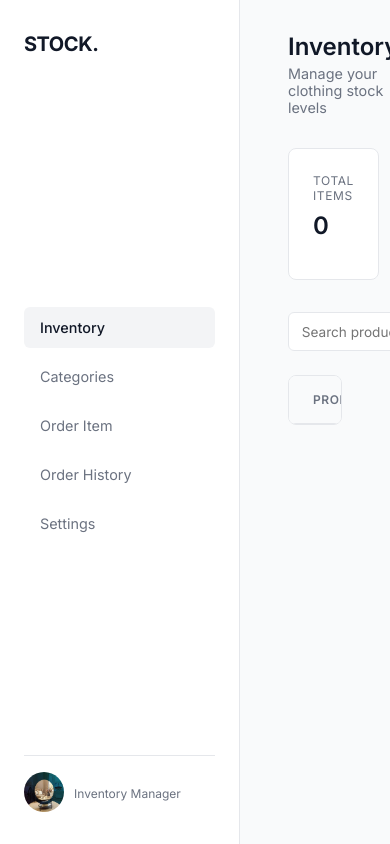
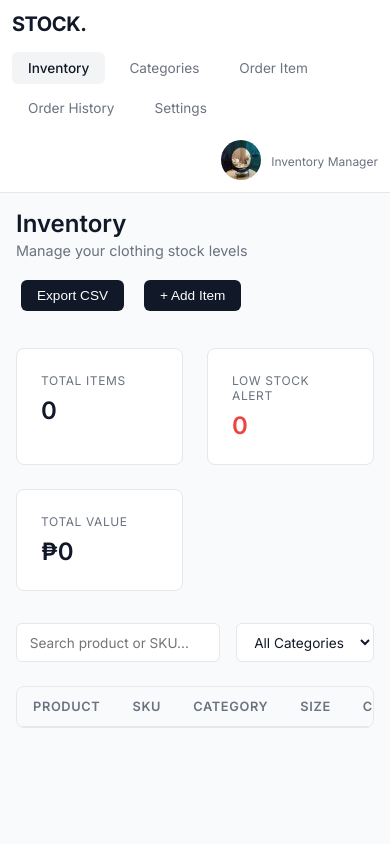
Before and after one commit to NxG101/local-inventory-system, a website with bundled scripts: page inventory.html in a window 390 px wide. Built offline with nearby package versions, Linux system fonts and the light colour scheme; no server answers.

Commit message:
Update style.css

```diff
--- a/style.css
+++ b/style.css
@@ -690,19 +690,105 @@ background-color:#c82333;
   color: white;
 }
 
-.order-card{
-background:white;
-padding:30px 40px;   /* ← THIS CREATES LEFT/RIGHT GAP */
-border-radius:10px;
-box-shadow:0 2px 10px rgba(0,0,0,0.05);
-display:flex;
-flex-direction:column;
-gap:20px;
-max-width:600px;
+/* ==================== RESPONSIVE MOBILE FIX ==================== */
+
+.table-container {
+    overflow-x: auto;
+    -webkit-overflow-scrolling: touch;
 }
 
-.order-wrapper{
-max-width:700px;
-margin:20px auto;
-padding:0 20px;
+table {
+    min-width: 700px; /* prevents text squishing on phones */
 }
+
+/* Tablet & Mobile */
+@media (max-width: 768px) {
+    body {
+        flex-direction: column;
+        height: auto;
+        overflow: auto;
+    }
+
+    aside {
+        width: 100%;
+        height: auto;
+        flex-direction: row;
+        flex-wrap: wrap;
+        padding: 1rem;
+        border-right: none;
+        border-bottom: 1px solid var(--border);
+        align-items: center;
+        gap: 1rem;
+    }
+
+    .logo {
+        margin-bottom: 0;
+        margin-right: 1rem;
+    }
+
+    nav {
+        display: flex;
+        flex-wrap: wrap;
+        gap: 0.5rem;
+    }
+
+    nav a {
+        margin-bottom: 0;
+        font-size: 0.85rem;
+        padding: 0.5rem 1rem;
+    }
+
+    .account-panel {
+        margin-left: auto;
+        padding-top: 0;
+        border-top: none;
+    }
+
+    main {
+        padding: 1rem 1.5rem;
+    }
+
+    header {
+        flex-direction: column;
+        align-items: flex-start;
+        gap: 1rem;
+    }
+
+    .header-actions {
+        width: 100%;
+    }
+
+    .stats-grid {
+        grid-template-columns: repeat(auto-fit, minmax(140px, 1fr));
+    }
+
+    .modal {
+        width: 95vw;
+        max-width: 400px;
+        padding: 1.5rem;
+    }
+
+    .inventory-tools input {
+        width: 100%;
+    }
+
+    th, td {
+        padding: 0.75rem 1rem;
+        font-size: 0.8rem;
+    }
+
+    .btn {
+        padding: 0.5rem 1rem;
+        font-size: 0.85rem;
+    }
+}
+
+/* Very small phones */
+@media (max-width: 480px) {
+    main {
+        padding: 1rem;
+    }
+    aside {
+        padding: 0.75rem;
+    }
+}
```
